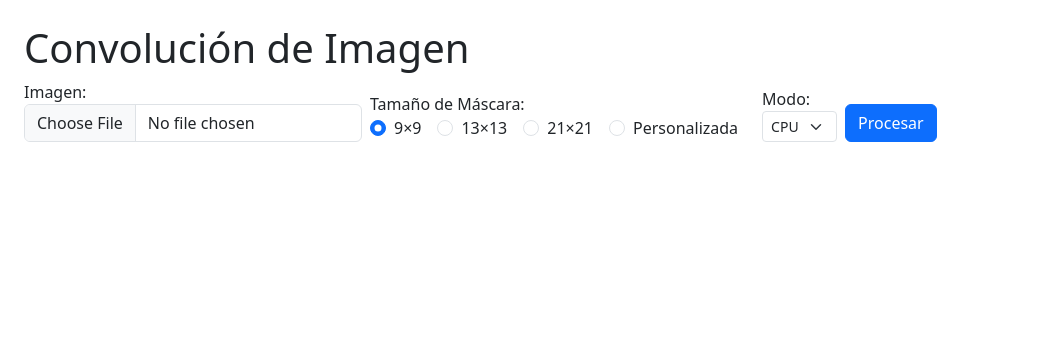
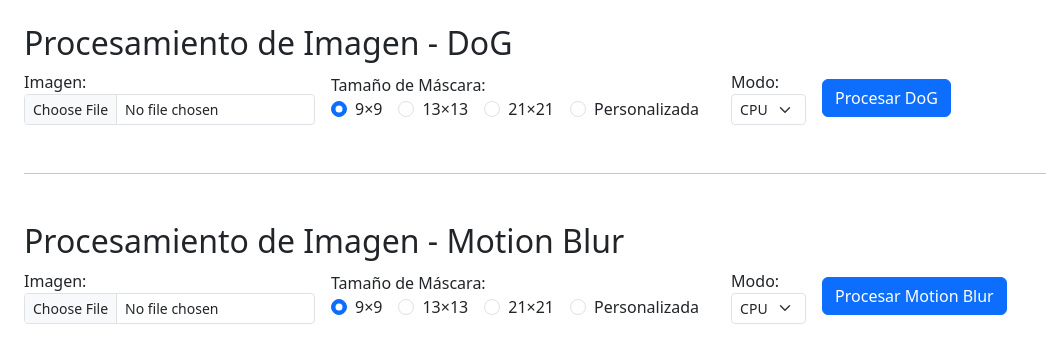
Before and after one commit to spardoc/Flask-pycuda-app, a Flask app: page / in a window 1280 px wide. Shown: the top 363 px of the page, without its empty margins (0-1046 px from the left). Run offline with Flask 3, Linux system fonts and the light colour scheme.

Commit message:
Motion_blur

```diff
--- a/app.py
+++ b/app.py
@@ -4,6 +4,7 @@ from werkzeug.utils import secure_filename
 from pycuda_processor import process_image
 from PIL import Image
 import numpy as np
+from pycuda_motion_blur import process_image_motion_blur
 
 UPLOAD_FOLDER = 'static/uploads'
 ALLOWED_EXTENSIONS = {'png', 'jpg', 'jpeg'}
@@ -34,6 +35,9 @@ def index():
         # Leer siempre el modo
         mode = request.form.get('mode', 'cpu')  # 'cpu' o 'gpu'
 
+        # Tipo de procesamiento: 'dog' o 'motion'
+        method = request.form.get('method', 'dog')
+
         # Leer y validar la opción de máscara
         opt = request.form.get('mask_option', '9')
         if opt == 'custom':
@@ -45,15 +49,19 @@ def index():
                 return render_template('index.html',
                     error='Tamaño personalizado inválido: impar entre 1 y 501')
         else:
-            mask_size = int(opt)   # será '9', '13' o '21'
+            mask_size = int(opt)
 
-        # Procesar
-        dog_np, stats = process_image(img_np, mask_size, mode)
+        # Procesar según método
+        if method == 'motion':
+            result_np, stats = process_image_motion_blur(img_np, mask_size, mode)
+            out_name = f"motion_{mode}_{mask_size}.jpg"
+        else:
+            result_np, stats = process_image(img_np, mask_size, mode)
+            out_name = f"dog_{mode}_{mask_size}.jpg"
 
         # Guardar resultado
-        out_name = f"dog_{mode}_{mask_size}.jpg"  # Sin coma al final
         path_out = os.path.join(app.config['UPLOAD_FOLDER'], out_name)
-        Image.fromarray(dog_np).save(path_out)
+        Image.fromarray(result_np).save(path_out)
 
         return render_template('index.html',
                                 input_image=url_for('static', filename='uploads/' + filename),
@@ -63,6 +71,7 @@ def index():
     return render_template('index.html')
 
 
+
 if __name__ == '__main__':
     os.makedirs(app.config['UPLOAD_FOLDER'], exist_ok=True)
     app.run(host='0.0.0.0', debug=True, use_reloader=False)
--- a/templates/index.html
+++ b/templates/index.html
@@ -7,56 +7,43 @@
         rel="stylesheet">
 </head>
 <body class="p-4">
-    <h1>Convolución de Imagen</h1>
-    {% if error %}
-        <div class="alert alert-danger">{{ error }}</div>
-    {% endif %}
-
-    <form method="post" enctype="multipart/form-data" class="row gx-2 gy-3 align-items-end">
-    <!-- Imagen -->
+    <h2>Procesamiento de Imagen - DoG</h2>
+    <form method="post" enctype="multipart/form-data">
+        <input type="hidden" name="method" value="dog">
+        <div class="row g-3 align-items-center">
+            <!-- Subir imagen -->
             <div class="col-auto">
-        <label>Imagen:</label>
-        <input type="file" name="image" class="form-control" required>
+                <label for="image">Imagen:</label>
+                <input class="form-control form-control-sm" type="file" name="image" required>
             </div>
 
             <!-- Tamaño de máscara -->
             <div class="col-auto">
                 <label>Tamaño de Máscara:</label>
-        <div class="d-flex">
+                <div class="d-flex flex-wrap">
                     <div class="form-check form-check-inline">
-            <input class="form-check-input" type="radio" name="mask_option"
-                    id="mask9" value="9" checked>
-            <label class="form-check-label" for="mask9">9×9</label>
+                        <input class="form-check-input" type="radio" name="mask_option" id="dog_mask9" value="9" checked>
+                        <label class="form-check-label" for="dog_mask9">9×9</label>
                     </div>
                     <div class="form-check form-check-inline">
-            <input class="form-check-input" type="radio" name="mask_option"
-                    id="mask13" value="13">
-            <label class="form-check-label" for="mask13">13×13</label>
+                        <input class="form-check-input" type="radio" name="mask_option" id="dog_mask13" value="13">
+                        <label class="form-check-label" for="dog_mask13">13×13</label>
                     </div>
                     <div class="form-check form-check-inline">
-            <input class="form-check-input" type="radio" name="mask_option"
-                    id="mask21" value="21">
-            <label class="form-check-label" for="mask21">21×21</label>
+                        <input class="form-check-input" type="radio" name="mask_option" id="dog_mask21" value="21">
+                        <label class="form-check-label" for="dog_mask21">21×21</label>
                     </div>
                     <div class="form-check form-check-inline">
-            <input class="form-check-input" type="radio" name="mask_option"
-                    id="mask_custom" value="custom">
-            <label class="form-check-label" for="mask_custom">Personalizada</label>
+                        <input class="form-check-input" type="radio" name="mask_option" id="dog_mask_custom" value="custom">
+                        <label class="form-check-label" for="dog_mask_custom">Personalizada</label>
                     </div>
                 </div>
             </div>
 
-    <!-- Input personalizado (oculto por defecto) -->
-    <div id="custom-size-group" class="col-auto" style="display: none;">
+            <!-- Input personalizado -->
+            <div id="dog-custom-size-group" class="col-auto" style="display: none;">
                 <label for="mask_size">Tamaño:</label>
-        <input type="number"
-            name="mask_size"
-            id="mask_size"
-            class="form-control form-control-sm"
-            placeholder="ej. 201"
-            min="1"
-            max="501"
-            step="2">
+                <input type="number" name="mask_size" class="form-control form-control-sm" placeholder="ej. 201" min="1" max="501" step="2">
             </div>
 
             <!-- Modo -->
@@ -70,11 +57,12 @@
 
             <!-- Botón -->
             <div class="col-auto">
-        <button class="btn btn-primary">Procesar</button>
+                <button class="btn btn-primary">Procesar DoG</button>
+            </div>
         </div>
     </form>
 
-{% if input_image %}
+    {% if stats and "dog" in output_image %}
     <hr>
     <div class="row">
         <div class="col-md-6">
@@ -100,17 +88,118 @@
     </div>
     {% endif %}
 
+    <hr class="my-5">
+
+    <h2>Procesamiento de Imagen - Motion Blur</h2>
+    <form method="post" enctype="multipart/form-data">
+        <input type="hidden" name="method" value="motion">
+        <div class="row g-3 align-items-center">
+            <!-- Subir imagen -->
+            <div class="col-auto">
+                <label for="image">Imagen:</label>
+                <input class="form-control form-control-sm" type="file" name="image" required>
+            </div>
+
+            <!-- Tamaño de máscara -->
+            <div class="col-auto">
+                <label>Tamaño de Máscara:</label>
+                <div class="d-flex flex-wrap">
+                    <div class="form-check form-check-inline">
+                        <input class="form-check-input" type="radio" name="mask_option" id="motion_mask9" value="9" checked>
+                        <label class="form-check-label" for="motion_mask9">9×9</label>
+                    </div>
+                    <div class="form-check form-check-inline">
+                        <input class="form-check-input" type="radio" name="mask_option" id="motion_mask13" value="13">
+                        <label class="form-check-label" for="motion_mask13">13×13</label>
+                    </div>
+                    <div class="form-check form-check-inline">
+                        <input class="form-check-input" type="radio" name="mask_option" id="motion_mask21" value="21">
+                        <label class="form-check-label" for="motion_mask21">21×21</label>
+                    </div>
+                    <div class="form-check form-check-inline">
+                        <input class="form-check-input" type="radio" name="mask_option" id="motion_mask_custom" value="custom">
+                        <label class="form-check-label" for="motion_mask_custom">Personalizada</label>
+                    </div>
+                </div>
+            </div>
+
+            <!-- Input personalizado -->
+            <div id="motion-custom-size-group" class="col-auto" style="display: none;">
+                <label for="mask_size">Tamaño:</label>
+                <input type="number" name="mask_size" class="form-control form-control-sm" placeholder="ej. 201" min="1" max="501" step="2">
+            </div>
+
+            <!-- Modo -->
+            <div class="col-auto">
+                <label>Modo:</label>
+                <select name="mode" class="form-select form-select-sm">
+                    <option value="cpu">CPU</option>
+                    <option value="gpu">GPU</option>
+                </select>
+            </div>
+
+            <!-- Botón -->
+            <div class="col-auto">
+                <button class="btn btn-primary">Procesar Motion Blur</button>
+            </div>
+        </div>
+    </form>
+
+    {% if stats and "motion" in output_image %}
+    <hr>
+    <div class="row">
+        <div class="col-md-6">
+            <h5>Original</h5>
+            <img src="{{ input_image }}" class="img-fluid">
+        </div>
+        <div class="col-md-6">
+            <h5>Procesada (Motion Blur)</h5>
+            <img src="{{ output_image }}" class="img-fluid">
+        </div>
+    </div>
+    <div class="mt-3">
+        <h5>Estadísticas:</h5>
+        <ul>
+            <li>Modo: {{ stats.mode }}</li>
+            <li>Tamaño máscara: {{ stats.mask_size }}</li>
+            {% if stats.mode == 'GPU' %}
+            <li>Hilos por bloque: {{ stats.threads }}</li>
+            <li>Bloques: {{ stats.blocks }}</li>
+            {% endif %}
+            <li>Tiempo (s): {{ stats.time_s | round(4) }}</li>
+        </ul>
+    </div>
+    {% endif %}
+
     <script>
-    // Muestra/oculta el input de tamaño personalizado
-    const radios = document.querySelectorAll('input[name="mask_option"]');
-    const customGroup = document.getElementById('custom-size-group');
-    radios.forEach(radio => {
+        // Mostrar input personalizado para DoG
+        const dogRadios = document.querySelectorAll('input[name="mask_option"]');
+        const dogCustomGroup = document.getElementById('dog-custom-size-group');
+        dogRadios.forEach(radio => {
             radio.addEventListener('change', () => {
+                if (radio.id.startsWith("dog_")) {
                     if (radio.value === 'custom' && radio.checked) {
-            customGroup.style.display = 'flex';
+                        dogCustomGroup.style.display = 'flex';
                     } else if (radio.checked) {
-            customGroup.style.display = 'none';
-            customGroup.querySelector('input').value = '';
+                        dogCustomGroup.style.display = 'none';
+                        dogCustomGroup.querySelector('input').value = '';
+                    }
+                }
+            });
+        });
+
+        // Mostrar input personalizado para Motion
+        const motionRadios = document.querySelectorAll('input[name="mask_option"]');
+        const motionCustomGroup = document.getElementById('motion-custom-size-group');
+        motionRadios.forEach(radio => {
+            radio.addEventListener('change', () => {
+                if (radio.id.startsWith("motion_")) {
+                    if (radio.value === 'custom' && radio.checked) {
+                        motionCustomGroup.style.display = 'flex';
+                    } else if (radio.checked) {
+                        motionCustomGroup.style.display = 'none';
+                        motionCustomGroup.querySelector('input').value = '';
+                    }
                 }
             });
         });
```
Also changed, not shown: pycuda_motion_blur.py (added, +152 -0 lines). Lines whose indentation alone changed are shown as unchanged.
